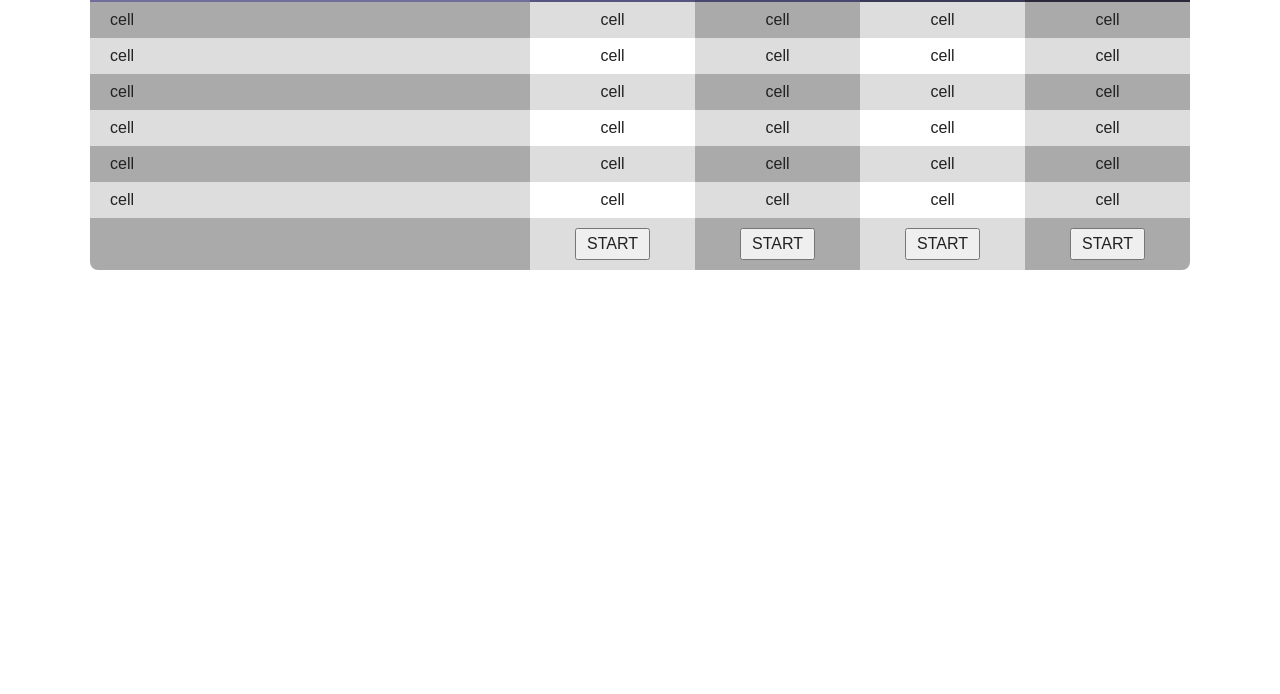
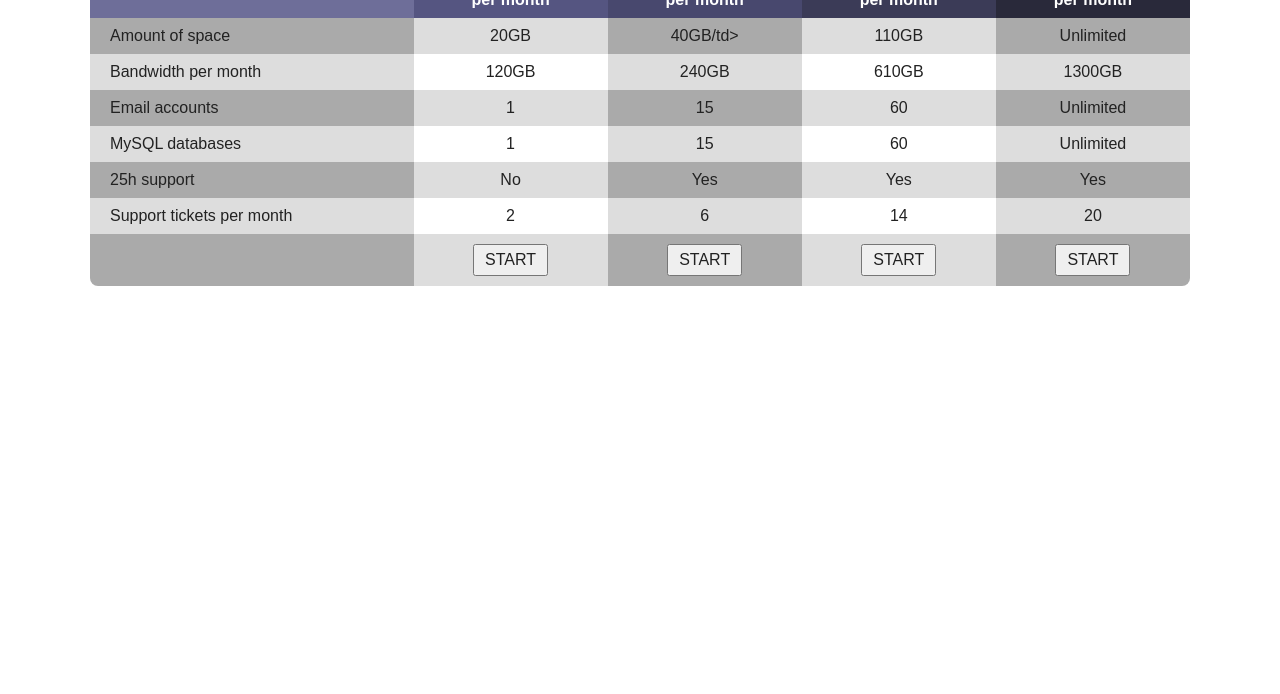
Before and after one commit to dominovocat/table, a plain HTML site: page index.html in a window 1280 px wide. Shown: the part 106-800 px from the top of the page. Drawn offline with Linux system fonts and the light colour scheme.

Commit message:
Correct width & add text

```diff
--- a/assets/css/style.css
+++ b/assets/css/style.css
@@ -25,16 +25,22 @@ thead th {
   color: white;
   font-weight: bold;
 }
+thead th p:first-child{
+  margin-bottom: 30px;
+}
 thead th p:nth-child(2){
   margin-top: 30px;
   margin-bottom: 10px;
-  font-style: 2em;
+  font-size: 2em;
   font-weight: bolder;
 }
 tfoot button{
   padding: 5px 10px;
   font-style: 0.7em;
   text-transform: uppercase;
+}
+tbody>tr>td:first-child{
+  width: 25%;
 }
 thead th:not(:first-child){
   width: 15%;
--- a/index.html
+++ b/index.html
@@ -12,7 +12,7 @@
     <table>
       <thead>
         <tr>
-          <th>choose your plane</th>
+          <th>Choose your plane</th>
           <th>
             <p>starter</p>
             <p>$10</p>
@@ -37,46 +37,46 @@
       </thead>
       <tbody>
         <tr>
-          <td>cell</td>
-          <td>cell</td>
-          <td>cell</td>
-          <td>cell</td>
-          <td>cell</td>
+          <td>Amount of space</td>
+          <td>20GB</td>
+          <td>40GB/td>
+          <td>110GB</td>
+          <td>Unlimited</td>
         </tr>
         <tr>
-          <td>cell</td>
-          <td>cell</td>
-          <td>cell</td>
-          <td>cell</td>
-          <td>cell</td>
+          <td>Bandwidth per month</td>
+          <td>120GB</td>
+          <td>240GB</td>
+          <td>610GB</td>
+          <td>1300GB</td>
         </tr>
         <tr>
-          <td>cell</td>
-          <td>cell</td>
-          <td>cell</td>
-          <td>cell</td>
-          <td>cell</td>
+          <td>Email accounts</td>
+          <td>1</td>
+          <td>15</td>
+          <td>60</td>
+          <td>Unlimited</td>
         </tr>
         <tr>
-          <td>cell</td>
-          <td>cell</td>
-          <td>cell</td>
-          <td>cell</td>
-          <td>cell</td>
+          <td>MySQL databases</td>
+          <td>1</td>
+          <td>15</td>
+          <td>60</td>
+          <td>Unlimited</td>
         </tr>
         <tr>
-          <td>cell</td>
-          <td>cell</td>
-          <td>cell</td>
-          <td>cell</td>
-          <td>cell</td>
+          <td>25h support</td>
+          <td>No</td>
+          <td>Yes</td>
+          <td>Yes</td>
+          <td>Yes</td>
         </tr>
         <tr>
-          <td>cell</td>
-          <td>cell</td>
-          <td>cell</td>
-          <td>cell</td>
-          <td>cell</td>
+          <td>Support tickets per month</td>
+          <td>2</td>
+          <td>6</td>
+          <td>14</td>
+          <td>20</td>
         </tr>
       </tbody>
       <tfoot>
```
